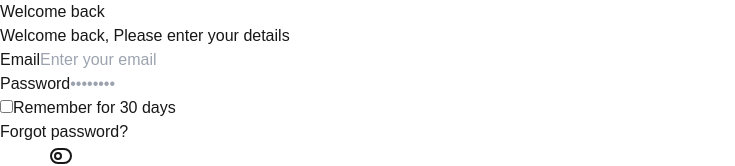
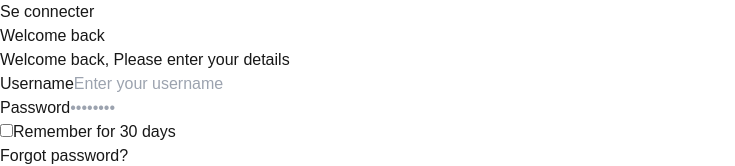
Before and after one commit to marouaneaitelhaj/ciresfront-test, a Next.js app: page /login in a window 1280 px wide. Shown: the top 166 px of the page, without its empty margins (0-735 px from the left). Built offline with nearby package versions, Linux system fonts and the light colour scheme.

Commit message:
Update login functionality: replace email with username in schema, add toast notifications, and implement login API integration

```diff
--- a/package.json
+++ b/package.json
@@ -11,17 +11,20 @@
   "dependencies": {
     "@hookform/resolvers": "^4.1.0",
     "axios": "^1.7.9",
+    "js-cookie": "^3.0.5",
     "jsonwebtoken": "^9.0.2",
     "lucide-react": "^0.475.0",
     "next": "15.1.7",
     "react": "^19.0.0",
     "react-dom": "^19.0.0",
     "react-hook-form": "^7.54.2",
+    "react-toastify": "^11.0.3",
     "unsplash-js": "^7.0.19",
     "zod": "^3.24.2"
   },
   "devDependencies": {
     "@eslint/eslintrc": "^3",
+    "@types/js-cookie": "^3.0.6",
     "@types/jsonwebtoken": "^9.0.8",
     "@types/node": "^20",
     "@types/react": "^19",
--- /dev/null
+++ b/src/app/(wrapper)/layout.tsx
@@ -0,0 +1,56 @@
+"use client"
+import "../globals.css"
+import { ToastContainer } from 'react-toastify'
+import 'react-toastify/dist/ReactToastify.css';
+import Link from 'next/link';
+import { useEffect, useState } from 'react';
+import Cookies from 'js-cookie';
+import { Button } from "@/components/Button";
+
+export default function RootLayout({
+  children,
+}: {
+  children: React.ReactNode
+}) {
+  const [logged, setLogged] = useState<boolean>(false);
+  useEffect(()=>{
+    (async()=>{
+      if(await Cookies.get("token") != undefined)
+        setLogged(true);
+    })();
+  },[]);
+  const handleLogout = ()=>{
+    Cookies.remove("token");
+    setLogged(false);
+  }
+  return (
+    <html lang="en">
+      <head>
+        <title>Nextjs Assignement</title>
+      </head>
+      <body>
+        <>
+          <ToastContainer
+            position='top-right'
+            autoClose={2000}
+            hideProgressBar={false}
+            closeOnClick
+          />
+          <nav className='p-2 shadow-lg flex justify-between items-center w-max-screen'>
+            {/* <Link href="/">
+              <FaCameraRetro color="#2B6CB0" size={40}/>
+            </Link> */}
+            {logged ?
+                      <Button onClick={handleLogout}>Se deconnecter</Button>
+                    :
+                      <Link href="/login">
+                        <Button>Se connecter</Button>
+                      </Link>
+            }
+          </nav>
+          {children}
+        </>
+      </body>
+    </html>
+  )
+}
--- a/src/app/login/page.tsx
+++ b/src/app/(wrapper)/login/page.tsx
@@ -6,13 +6,18 @@ import { Checkbox } from "@/components/Checkbox";
 import { Input } from "@/components/Input";
 import { zodResolver } from '@hookform/resolvers/zod';
 import { useForm } from 'react-hook-form';
+import { toast } from "react-toastify";
 import { loginSchema } from "@/lib/schemas";
 import type { z } from 'zod';
 import { ToggleLeft as Google } from 'lucide-react';
+import { Login } from "@/API/login";
+import { TloginRequest } from "@/lib/types";
+import { useRouter } from "next/navigation";
 
 type LoginForm = z.infer<typeof loginSchema>;
 
-export default function Login() {
+export default function LoginPage() {
+  const router = useRouter();
   const {
     register,
     handleSubmit,
@@ -23,9 +28,15 @@ export default function Login() {
       remember: false,
     },
   });
-  const onSubmit = async (data: LoginForm) => {
-    await new Promise((resolve) => setTimeout(resolve, 1000));
-    console.log(data);
+  const onSubmit = async (data: TloginRequest) => {
+    try{
+        const result = (await Login(data)).data;
+        console.log(result.token);
+        document.cookie = `token=${result.token}; path=/`
+        router.push("/");
+    }catch(error:any){
+        toast.error(error?.response.data.message);
+    }
   };
   return (
     <div className="min-h-screen flex">
@@ -39,12 +50,12 @@ export default function Login() {
           <form onSubmit={handleSubmit(onSubmit)} className="mt-8 space-y-6">
             <div className="space-y-4">
               <Input
-                {...register('email')}
-                id="email"
-                label="Email"
-                type="email"
-                error={errors.email}
-                placeholder="Enter your email"
+                {...register('username')}
+                id="username"
+                label="Username"
+                type="username"
+                error={errors.username}
+                placeholder="Enter your username"
               />
 
               <Input
--- a/src/lib/schemas.ts
+++ b/src/lib/schemas.ts
@@ -1,7 +1,7 @@
 import { z } from 'zod';
 
 export const loginSchema = z.object({
-  email: z.string().email('Please enter a valid email address'),
+  username: z.string().min(3, 'Username must be at least 3 characters'),
   password: z
     .string()
     .min(8, 'Password must be at least 8 characters')
```
